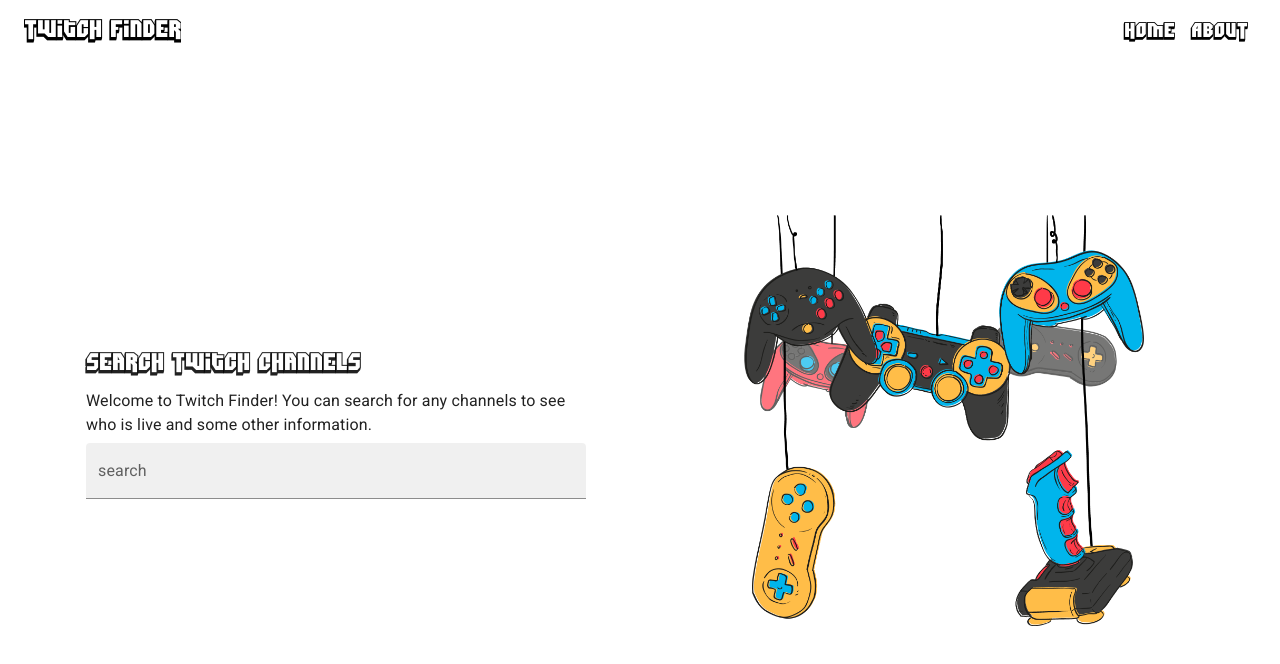
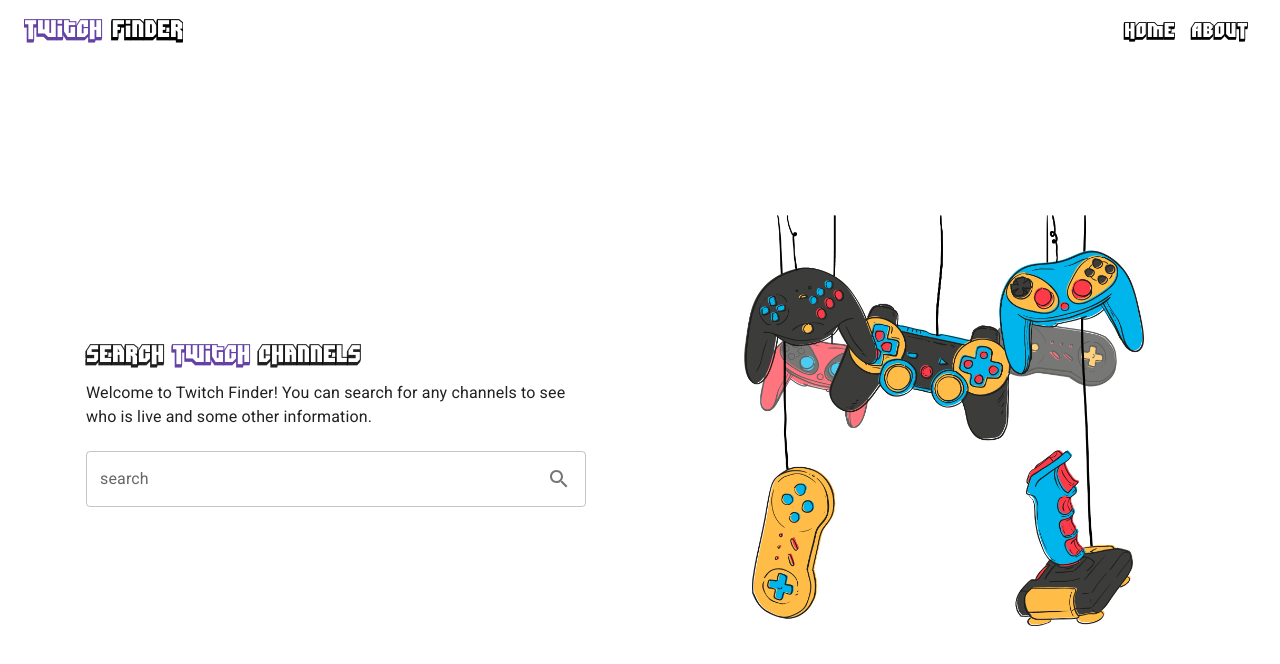
Before and after one commit to IsKevinHome/twitch-finder, a React (Create React App) app in the folder frontend/: page / in a window 1280 px wide. Shown: the top 664 px of the page. Built offline with nearby package versions, Linux system fonts and the light colour scheme.

Commit message:
searchbar work

```diff
--- a/frontend/package.json
+++ b/frontend/package.json
@@ -6,6 +6,7 @@
     "@emotion/react": "^11.9.0",
     "@emotion/styled": "^11.8.1",
     "@fontsource/roboto": "^4.5.7",
+    "@mui/icons-material": "^5.8.2",
     "@mui/material": "^5.8.1",
     "@testing-library/jest-dom": "^5.16.4",
     "@testing-library/react": "^13.2.0",
--- a/frontend/src/components/channels/ChannelSearch.jsx
+++ b/frontend/src/components/channels/ChannelSearch.jsx
@@ -1,19 +1,54 @@
-import TextField from "@mui/material/TextField";
+import { useState } from "react";
 import Box from "@mui/material/Box";
-import { purple } from "@mui/material/colors";
-
-let color = purple[500];
+import SearchIcon from "@mui/icons-material/Search";
+import IconButton from "@mui/material/IconButton";
+import OutlinedInput from "@mui/material/OutlinedInput";
+import InputLabel from "@mui/material/InputLabel";
+import InputAdornment from "@mui/material/InputAdornment";
+import FormControl from "@mui/material/FormControl";
 
 const ChannelSearch = () => {
+    const [text, setText] = useState("");
+
+    function handleChange(e) {
+        setText(e.target.value);
+        console.log(text);
+    }
+    async function handleSubmit(e) {}
     return (
         <>
-            <Box sx={{ width: 500, maxWidth: "100%" }}>
-                <TextField
-                    id="filled-basic"
-                    label="search"
-                    variant="filled"
+            <Box sx={{ width: 500, maxWidth: "100%", pt: 2 }}>
+                <FormControl
                     fullWidth
-                />
+                    // sx={{ width: 500 }}
+                    variant="outlined"
+                    color="secondary"
+                >
+                    <InputLabel htmlFor="outlined-adornment-password">
+                        search
+                    </InputLabel>
+                    <OutlinedInput
+                        // type={values.showPassword ? "text" : "password"}
+                        // value={values.password}
+                        onChange={handleChange}
+                        endAdornment={
+                            <InputAdornment
+                                position="end"
+                                sx={{ marginRight: "5px" }}
+                            >
+                                <IconButton
+                                    aria-label="toggle"
+                                    // onClick={handleClickShowPassword}
+                                    // onMouseDown={handleMouseDownPassword}
+                                    edge="end"
+                                >
+                                    <SearchIcon />
+                                </IconButton>
+                            </InputAdornment>
+                        }
+                        label="Password"
+                    />
+                </FormControl>
             </Box>
         </>
     );
--- a/frontend/src/components/layout/Navbar.jsx
+++ b/frontend/src/components/layout/Navbar.jsx
@@ -54,7 +54,10 @@
                                 color: "black",
                             }}
                         >
-                            Twitch Finder
+                            <span style={{ color: "#6441A4", marginRight: 10 }}>
+                                Twitch
+                            </span>
+                            Finder
                         </Typography>
                         <Box sx={{ flexGrow: 1 }}></Box>
 
--- a/frontend/src/components/pages/Home.jsx
+++ b/frontend/src/components/pages/Home.jsx
@@ -30,7 +30,9 @@
                                 gutterBottom
                                 style={{ fontFamily: "dimis" }}
                             >
-                                Search Twitch Channels
+                                Search{" "}
+                                <span style={{ color: "#6441A4" }}>Twitch</span>{" "}
+                                Channels
                             </Typography>
 
                             <Typography variant="body1" gutterBottom>
@@ -38,13 +40,17 @@
                                 channels to see who is live and some other
                                 information.
                             </Typography>
+                            <ChannelSearch />
                         </Paper>
-                        <ChannelSearch />
                     </Grid>
 
                     <Grid item xs={12} md={6} align="center">
                         <Paper elevation={0} sx={{ maxWidth: 500 }}>
-                            <img src={gameControl} style={{ width: "80%" }} />
+                            <img
+                                src={gameControl}
+                                alt="game controllers dangling"
+                                style={{ width: "80%" }}
+                            />
                         </Paper>
                     </Grid>
                 </Grid>
```
Also changed, not shown: 1 other file (tests, documents, lock files or other folders).
